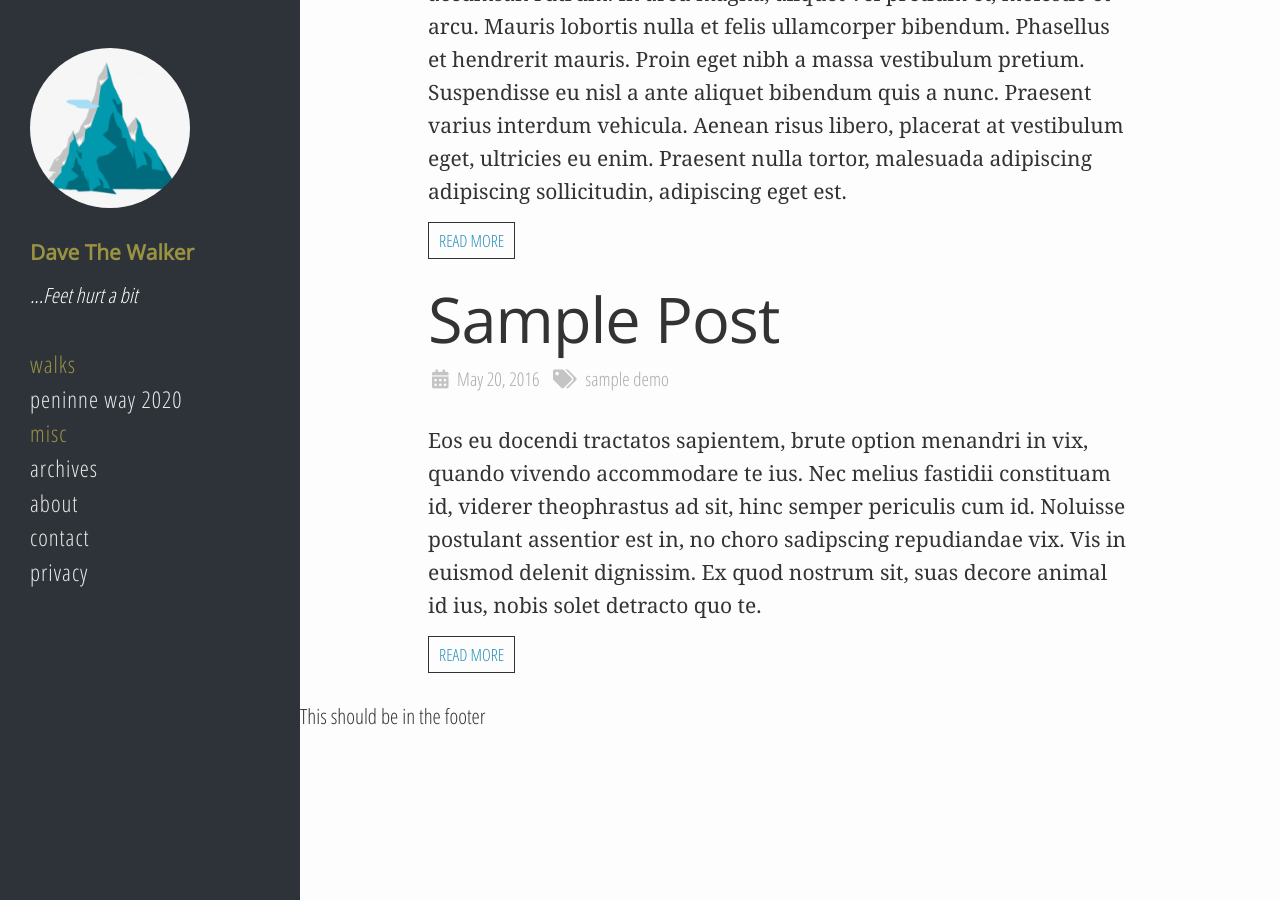
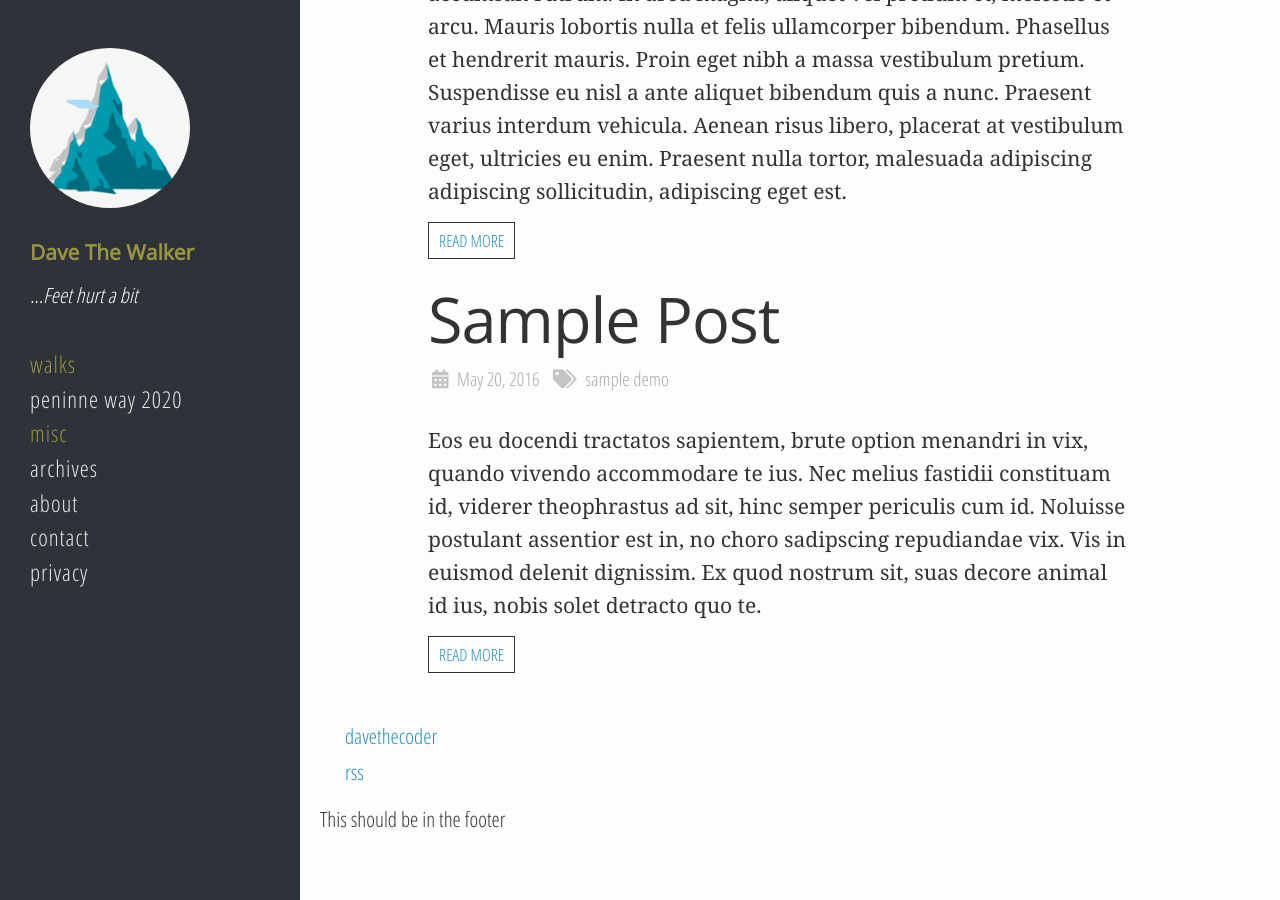
Before and after one commit to davidparker/davethewalker.github.io, a Jekyll site: the page built from index.html, in a window 1280 px wide and 900 px high, scrolled down 1648 px. Built offline with Jekyll 4.4.1, drawn with Linux system fonts in a browser that asks for light colours; cached includes are drawn as plain includes; nearby versions of some CDN libraries; some web fonts are replaced; library files that are not in the unit come from our copies; a script that is not in the unit is left out; the list of posts is cut into pages by our own code; comment, search, counter and statistics services are not loaded.

Commit message:
footer stuff

```diff
--- a/_includes/footer.html
+++ b/_includes/footer.html
@@ -46,6 +46,9 @@
         }
     }
 </script>
-<div>
-   <p>This should be in the footer</p>
+<div style="padding: 20px;">
+    <div style="width:50%">
+    {% include social.html %}
+    </div>
+    <div style="width:50%"><p>This should be in the footer</p> </div>
 </div>
```
